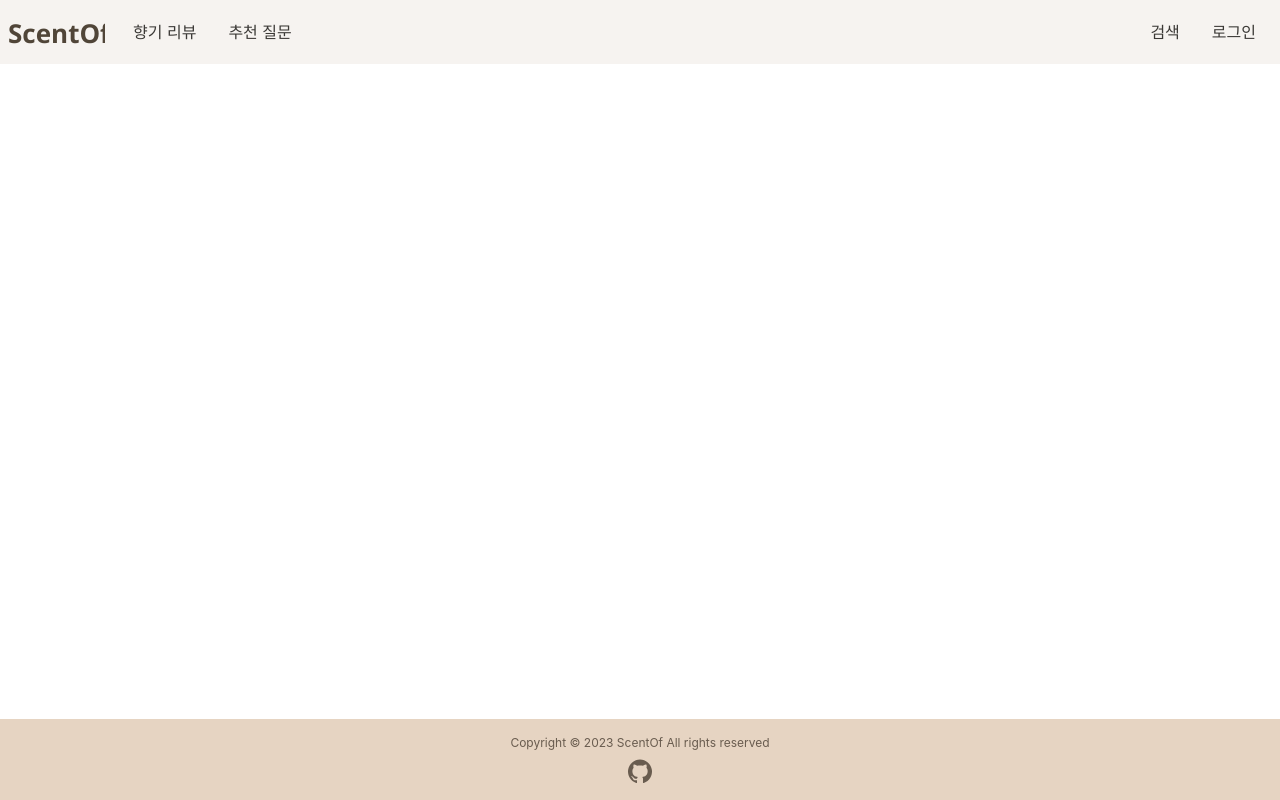
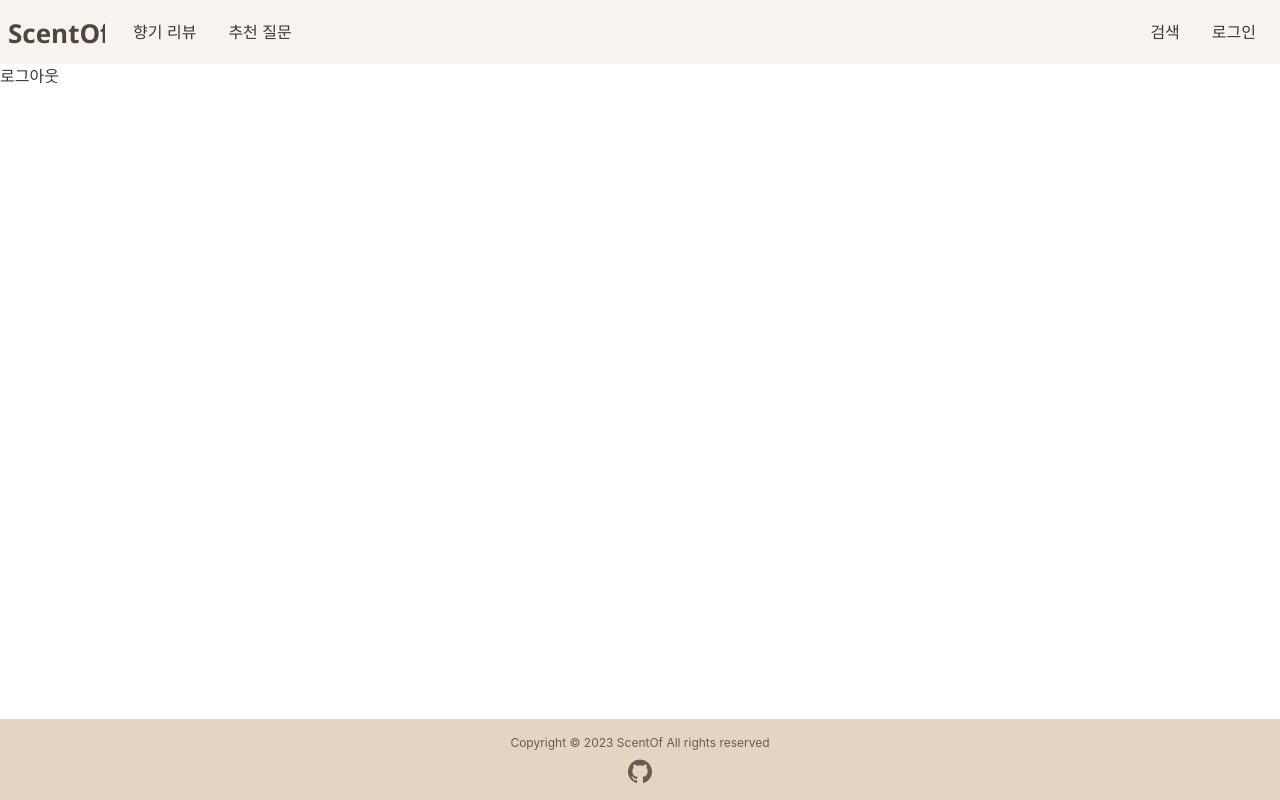
Before and after one commit to j2yn34/ScentOf, a React (Vite) app: page /mypage in a window 1280 px wide. Built offline with nearby package versions, Linux system fonts and the light colour scheme; no server answers.

Commit message:
Feat: 로그인 상태 변경 시 헤더 버튼 변경, 마이페이지에 로그아웃 버튼 구현
- 로그인/로그아웃 시 헤더 로그인 버튼 <-> 마이페이지 버튼 변경

```diff
--- a/src/components/Router.tsx
+++ b/src/components/Router.tsx
@@ -6,6 +6,7 @@ import Review from "../pages/Review";
 import Recommend from "../pages/Recommend";
 import ReviewDetail from "../pages/ReviewDetail";
 import RecommendDetail from "../pages/RecommendDetail";
+import Mypage from "../pages/member/Mypage";
 
 const Router = () => {
   return (
@@ -17,6 +18,7 @@ const Router = () => {
       <Route path="/review/:id" element={<ReviewDetail />} />
       <Route path="/recommend" element={<Recommend />} />
       <Route path="/recommend/:id" element={<RecommendDetail />} />
+      <Route path="/mypage" element={<Mypage />} />
     </Routes>
   );
 };
--- a/src/components/common/Header.tsx
+++ b/src/components/common/Header.tsx
@@ -1,6 +1,10 @@
 import { Link } from "react-router-dom";
+import { useRecoilValue } from "recoil";
+import { isLoggedInState } from "../../state/authState";
 
 const Header = () => {
+  const isLoggedIn = useRecoilValue(isLoggedInState);
+
   return (
     <div className="fixed z-10 w-full navbar bg-beige p-0">
       <div className="flex w-full xl:container xl:m-auto">
@@ -77,11 +81,19 @@ const Header = () => {
             <li>
               <a className="search">검색</a>
             </li>
-            <li>
-              <Link to="/login">
-                <a className="login">로그인</a>
-              </Link>
-            </li>
+            {isLoggedIn ? (
+              <li>
+                <Link to="/mypage">
+                  <a>마이페이지</a>
+                </Link>
+              </li>
+            ) : (
+              <li>
+                <Link to="/login">
+                  <a>로그인</a>
+                </Link>
+              </li>
+            )}
           </ul>
         </div>
       </div>
--- /dev/null
+++ b/src/pages/member/Mypage.tsx
@@ -0,0 +1,24 @@
+import { useSetRecoilState } from "recoil";
+import { auth } from "../../database/initialize";
+import { useNavigate } from "react-router-dom";
+import { isLoggedInState } from "../../state/authState";
+
+const Mypage = () => {
+  const navigate = useNavigate();
+  const setIsLoggedIn = useSetRecoilState(isLoggedInState);
+
+  const onLogOutClick = () => {
+    auth.signOut();
+    alert("로그아웃 되었습니다. 또 만나요!");
+    setIsLoggedIn(false);
+    navigate("/");
+  };
+
+  return (
+    <>
+      <button onClick={onLogOutClick}>로그아웃</button>
+    </>
+  );
+};
+
+export default Mypage;
```
